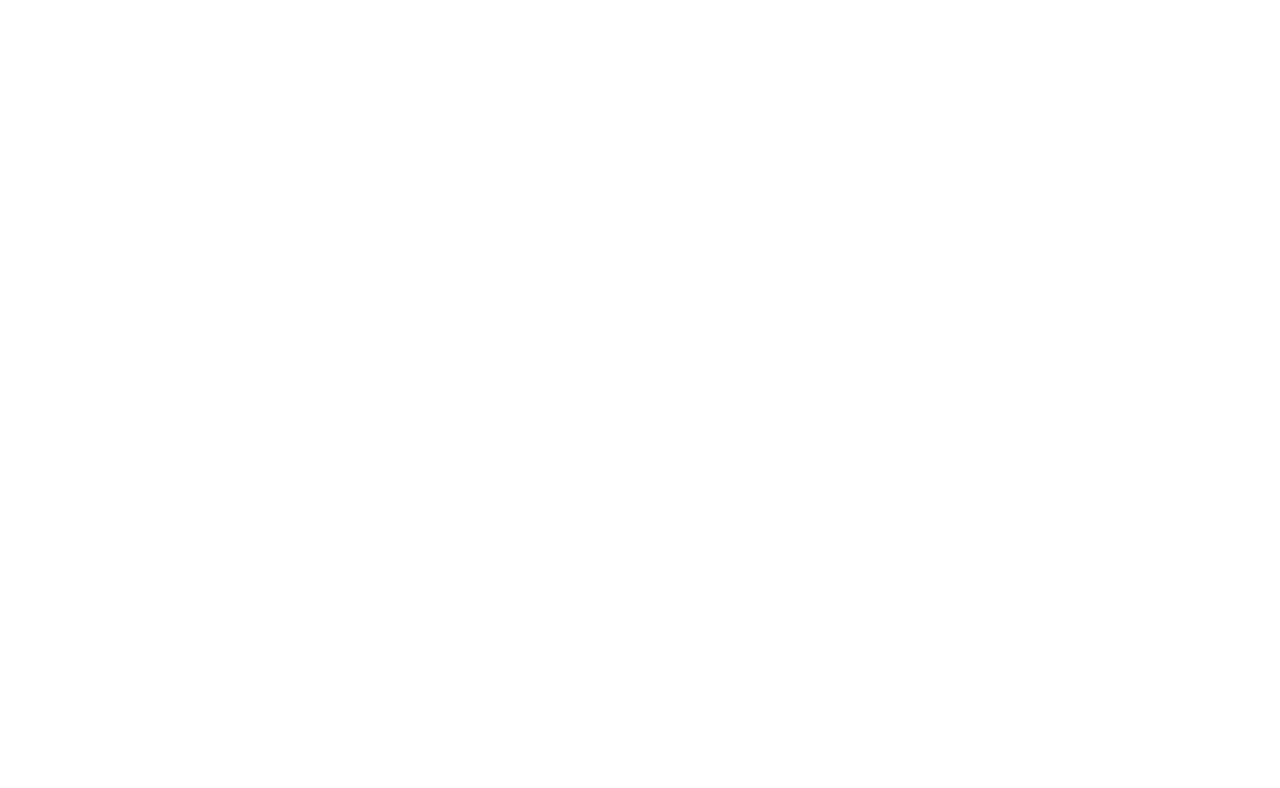
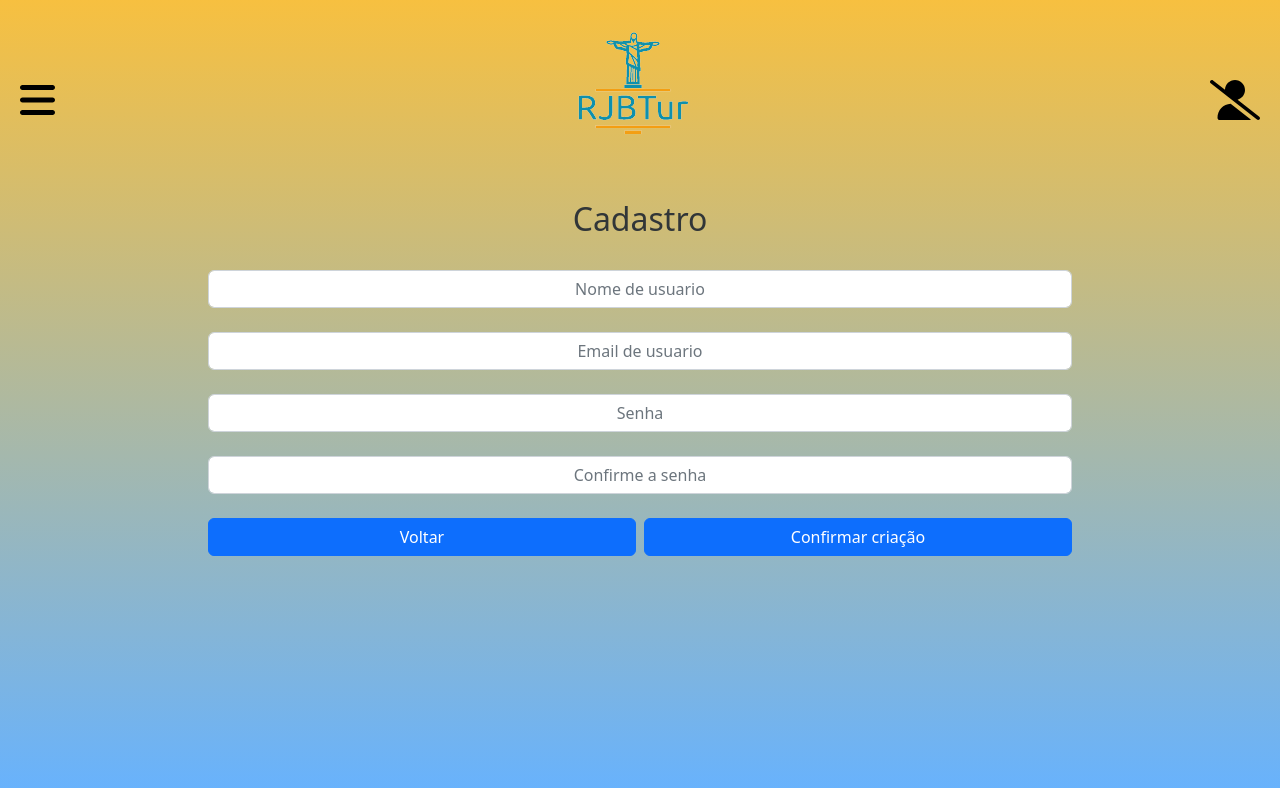
Before and after one commit to pb-front-end/RJBTUR, a Vue app in the folder rjbtur/: page /UserNew in a window 1280 px wide. Shown: the top 788 px of the page. Built offline with nearby package versions, Linux system fonts and the light colour scheme.

Commit message:
Criar tela de criar usuario

```diff
--- a/rjbtur/src/views/CreateUser.vue
+++ b/rjbtur/src/views/CreateUser.vue
@@ -1,15 +1,127 @@
 <template>
-  <div>
+  <div class="content">
+    <header-component/>
 
+    <p class="h2 text-center pb-4">Cadastro</p>
+
+    <form class="px-3 user-form" @submit.prevent>
+      <div class="alert alert-danger"
+        v-for="(error, index) in errors" :key="index">{{error}}
+      </div>
+      <div class="d-flex flex-column gap-4">
+        <input v-model="username" @keydown.enter.prevent="tryCreateLogin" type="text" class="form-control text-center" placeholder="Nome de usuario">
+        <input v-model="email" @keydown.enter.prevent="tryCreateLogin" type="text" class="form-control text-center" placeholder="Email de usuario">
+        <input v-model="password" @keydown.enter.prevent="tryCreateLogin" type="password" class="form-control text-center" placeholder="Senha">
+        <input v-model="passwordConfirmation" @keydown.enter.prevent="tryCreateLogin" type="password" class="form-control text-center" placeholder="Confirme a senha">
+        <div class="d-flex gap-2">
+          <button type="button" class="btn btn-primary w-50" @click="goBack">Voltar</button>
+          <button type="button" class="btn btn-primary w-50" @click="tryCreateLogin">Confirmar criação</button>
+        </div>
+      </div>
+    </form>
   </div>
 </template>
 
 <script>
+/* eslint-disable no-useless-escape */
+import HeaderComponent from '../components/HeaderComponent.vue'
+import { mapActions } from 'vuex';
+
 export default {
+  components: { HeaderComponent },
 
+  data() {
+    return {
+      username: '',
+      email: '',
+      password: '',
+      passwordConfirmation: '',
+      errors: []
+    }
+  },
+
+  methods: {
+    ...mapActions('index', ['setUser']),
+
+    tryCreateLogin() {
+      if (!this.validate()) return;
+
+      this.createUser();
+    },
+    createUser() {
+      const user = {
+        username: this.username,
+        email: this.email,
+        password: this.password
+      };
+
+      if (this.userExists(user))
+        return this.errors.push('Esse email já foi usado.');
+
+      this.saveUser(user);
+
+      this.setUser(user);
+      this.$router.push('/');
+    },
+    goBack() {
+      history.back();
+    },
+    validate() {
+      let errors = [];
+
+      if (!this.username)
+        errors.push('Nome de usuario não pode ficar vazio.');
+
+      if (!this.email || !this.emailTest(this.email))
+        errors.push('Email de usuario deve ser valido.');
+
+      if (this.password.length <= 4)
+        errors.push('A senha deve ter mínimo 5 dígitos.');
+
+      if (this.password !== this.passwordConfirmation)
+        errors.push('A senha e a confirmação senha devem ser iguais.');
+
+      this.errors = errors;
+
+      if (errors.length) return false;
+
+      return true;
+    },
+    emailTest(email) {
+      const re = /^[\w-\.]+@([\w-]+\.)+[\w-]{2,4}$/;
+
+      return re.test(email);
+    },
+    saveUser(user) {
+      const users = this.getCurrentUsers();
+      users.push(user);
+
+      localStorage.setItem(
+        'users',
+        JSON.stringify(users)
+      );
+    },
+    userExists(user) {
+      return !!this.getCurrentUsers().find(userObject => userObject.email === user.email);
+    },
+    getCurrentUsers() {
+      return JSON.parse(localStorage.getItem('users'));
+    }
+  }
 }
 </script>
 
-<style>
+<style scoped>
+.content {
+  min-height: 100vh;
+  height: 100%;
+  background-image: linear-gradient(#F7C040, #66B2FF);
+  padding-bottom: 10px;
+}
 
+@media (min-width: 960px) {
+  .user-form {
+    margin: 0 15%;
+  }
+}
 </style>
--- a/rjbtur/src/views/LoginView.vue
+++ b/rjbtur/src/views/LoginView.vue
@@ -12,10 +12,10 @@
         <input v-model="email" @keydown.enter.prevent="tryLogin" type="text" class="form-control text-center" placeholder="Email de usuario">
         <input v-model="password" @keydown.enter.prevent="tryLogin" type="password" class="form-control text-center" placeholder="Senha">
         <div class="d-flex gap-2">
-          <button class="btn btn-primary w-50" @click="goToCreateUser">Criar conta</button>
-          <button class="btn btn-primary w-50" @click="tryLogin">Entrar</button>
+          <button type="button" class="btn btn-primary w-50" @click="goToCreateUser">Criar conta</button>
+          <button type="button" class="btn btn-primary w-50" @click="tryLogin">Entrar</button>
         </div>
-        <button class="btn btn-primary w-50" @click="goBack">Voltar</button>
+        <button type="button" class="btn btn-primary w-50" @click="goBack">Voltar</button>
       </div>
     </form>
   </div>
```
